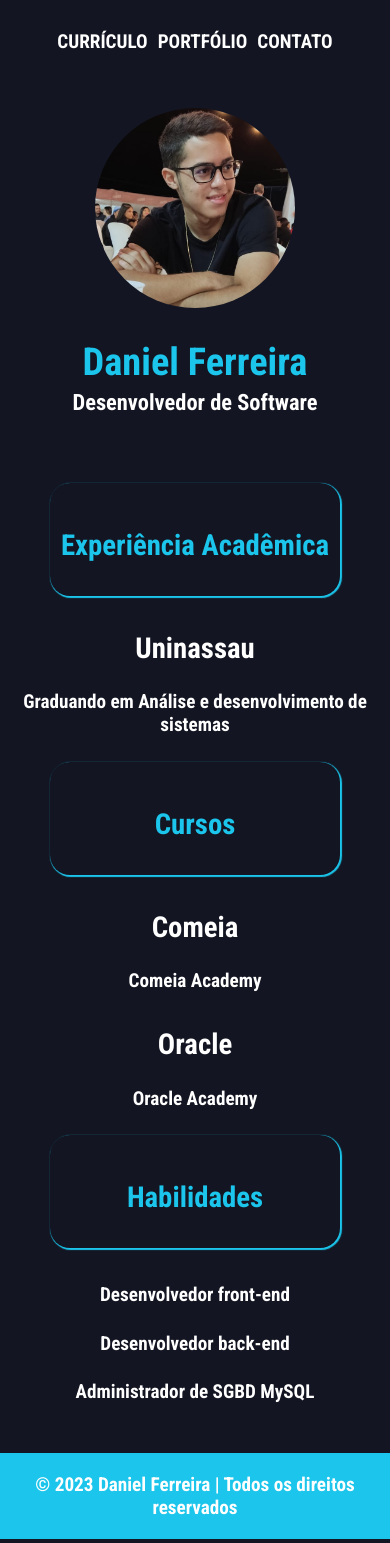
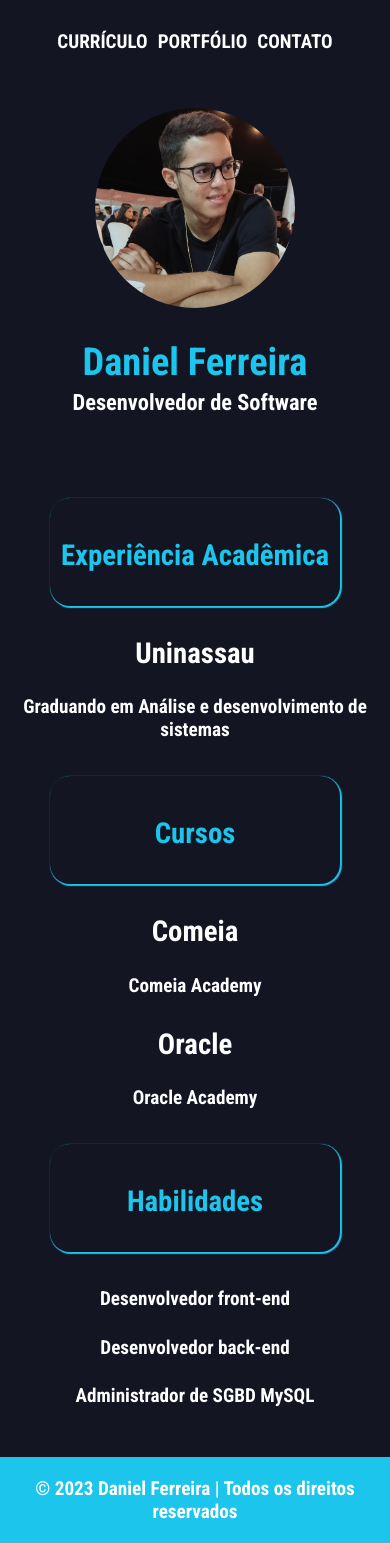
Before and after one commit to DanielFerreiraas/Portfolio-Profissional, a React (Vite) app: page / in a window 390 px wide. Built offline with nearby package versions, Linux system fonts and the light colour scheme; a web font is replaced by a local one.

Commit message:
corrigido estilizacao

```diff
--- a/src/Components/Curriculo/Curriculo.css
+++ b/src/Components/Curriculo/Curriculo.css
@@ -51,7 +51,12 @@ body{
       border-radius: 20px;
       width: 270px;
       color: #1BC5EB;
-      margin-top: 20px;
+      margin-top: 35px;
       box-shadow: 1px 1px 1px 1px #1BC5EB;
     }
   }
+
+  .cent-tudo h2{
+
+    margin-top: 30px;
+  }
--- a/src/Components/Rodape/Rodape.css
+++ b/src/Components/Rodape/Rodape.css
@@ -1,7 +1,7 @@
 footer{
     background-color: #1BC5EB;
     text-align: center;
-    font-weight:700;
+    font-weight:600;
     padding: 20px;
     color: white;
     margin-top: 50px;
```
